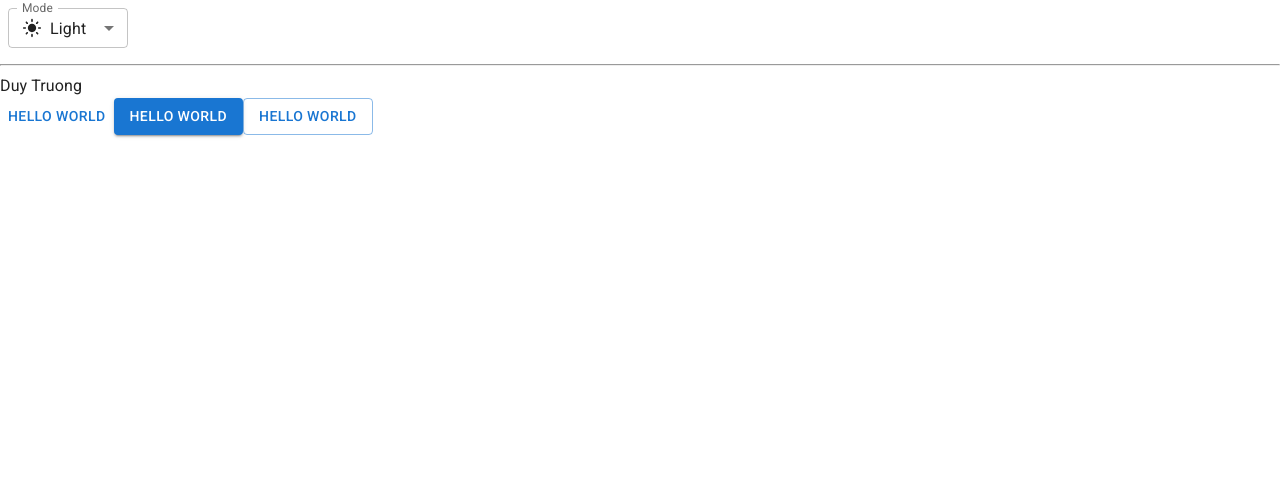
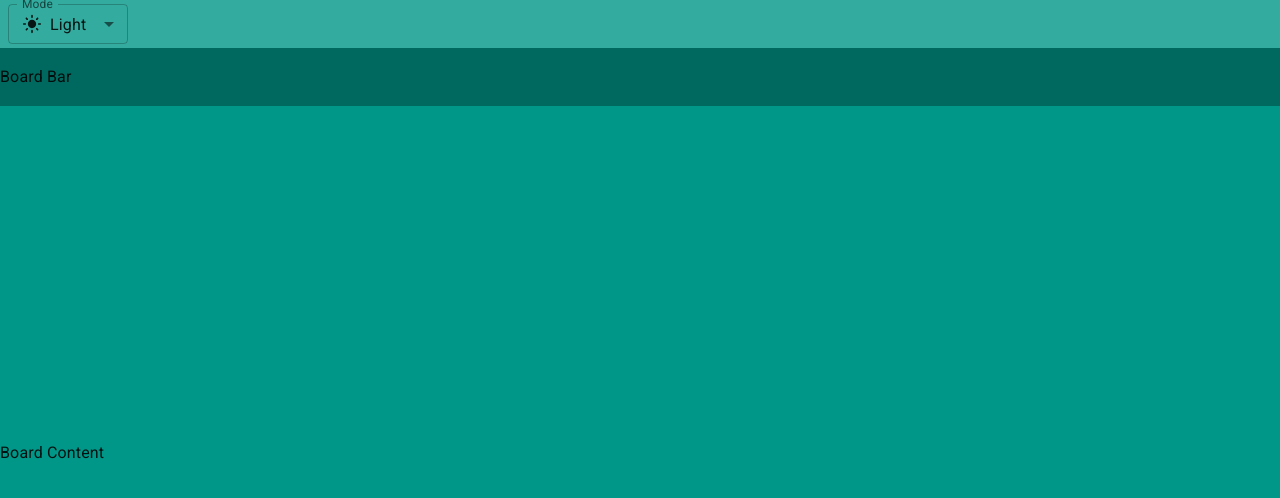
Before and after one commit to truonghoangbaoduy/trello-web, a React (Vite) app: page / in a window 1280 px wide. Shown: the top 498 px of the page. Built offline with nearby package versions, Linux system fonts and the light colour scheme.

Commit message:
basic layout

```diff
--- a/index.html
+++ b/index.html
@@ -4,7 +4,7 @@
     <meta charset="UTF-8" />
     <link rel="icon" type="image/svg+xml" href="/vite.svg" />
     <meta name="viewport" content="width=device-width, initial-scale=1.0" />
-    <title>Vite + React</title>
+    <title>Trello MERN Stack Pro</title>
     <link
       rel="stylesheet"
       href="https://fonts.googleapis.com/css2?family=Roboto:wght@300;400;500;700&display=swap"
--- a/src/App.jsx
+++ b/src/App.jsx
@@ -1,16 +1,47 @@
-import Button from "@mui/material/Button";
+import { Container } from "@mui/material";
+import { Box } from "@mui/material";
+import AppBar from "./components/AppBar";
 import ModeSelect from "./components/ModeSelect";
 
 function App() {
   return (
-    <>
-      <ModeSelect />
-      <hr />
-      <div>Duy Truong</div>
-      <Button variant="text">Hello World</Button>
-      <Button variant="contained">Hello World</Button>
-      <Button variant="outlined">Hello World</Button>
-    </>
+    <Container disableGutters maxWidth={false} sx={{ height: "100vh" }}>
+      <Box
+        sx={{
+          backgroundColor: "primary.light",
+          width: "100%",
+          height: (theme) => theme.trello.appBarHeight,
+          display: "flex",
+          alignItems: "center",
+        }}
+      >
+        <ModeSelect />
+      </Box>
+      <Box
+        sx={{
+          backgroundColor: "primary.dark",
+          width: "100%",
+          height: (theme) => theme.trello.boardBarHeight,
+          display: "flex",
+          alignItems: "center",
+        }}
+      >
+        Board Bar
+      </Box>
+      <Box
+        sx={{
+          backgroundColor: "primary.main",
+          width: "100%",
+          height: (theme) =>
+            `calc(100vh - ${theme.trello.appBarHeight} - ${theme.trello.boardBarHeight})`,
+          display: "flex",
+          alignItems: "center",
+        }}
+      >
+        Board Content
+      </Box>
+      {/* <AppBar /> */}
+    </Container>
   );
 }
 
--- a/src/components/AppBar/index.jsx
+++ b/src/components/AppBar/index.jsx
@@ -1,5 +1,7 @@
 import Box from "@mui/material/Box";
 import ModeSelect from "../ModeSelect";
+//Icons
+import AppsIcon from "@mui/icons-material/Apps";
 
 const AppBar = () => {
   return (
@@ -11,7 +13,13 @@ const AppBar = () => {
         alighItems: "center",
       }}
     >
-      <ModeSelect />
+      <Box>
+        <AppsIcon />
+        Trello
+      </Box>
+      <Box>
+        <ModeSelect />
+      </Box>
     </Box>
   );
 };
--- a/src/theme.js
+++ b/src/theme.js
@@ -1,23 +1,29 @@
+import { cyan, deepOrange, orange, teal } from "@mui/material/colors";
 import { experimental_extendTheme as extendTheme } from "@mui/material/styles";
 
 const theme = extendTheme({
+  trello: {
+    appBarHeight: "48px",
+    boardBarHeight: "58px",
+  },
   colorSchemes: {
     light: {
       palette: {
-        // primary: {
-        //   main: "#ff5252",
-        // },
+        primary: {
+          main: teal[500],
+          secondary: deepOrange[500],
+        },
       },
     },
     dark: {
       palette: {
-        // primary: {
-        //   main: "#000",
-        // },
+        primary: {
+          main: cyan[500],
+          secondary: orange[500],
+        },
       },
     },
   },
-  // ...other properties
 });
 
 export default theme;
```
